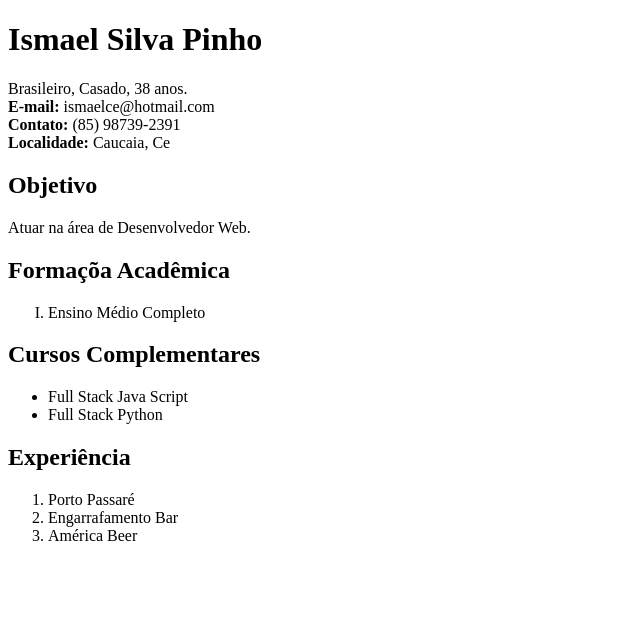
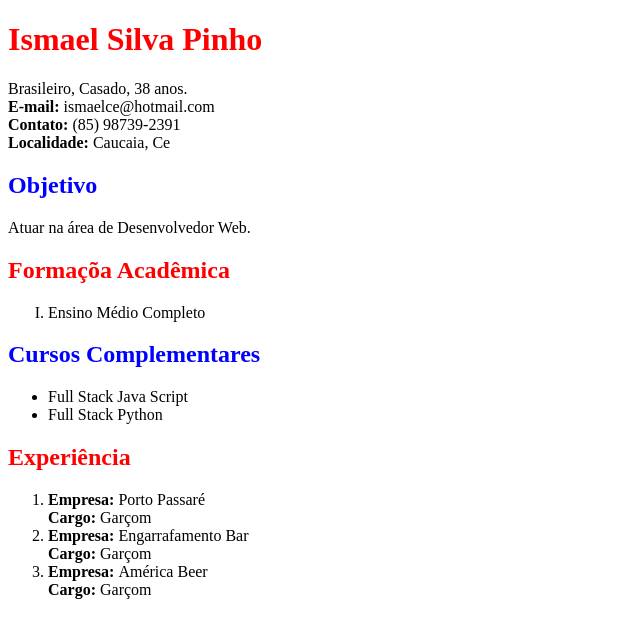
Before and after one commit to ismaelce122/Flask_Aula02, a plain HTML site: page index.html in a window 1280 px wide. Shown: the whole page, without its empty margins (0-640 px from the left). Drawn offline with Linux system fonts and the light colour scheme.

Commit message:
Atualização Currículo

```diff
--- a/index.html
+++ b/index.html
@@ -6,28 +6,31 @@
     <title>Flask Aula 02</title>
 </head>
 <body>
-    <h1>Ismael Silva Pinho</h1>
+    <h1 style="color: red;">Ismael Silva Pinho</h1>
     <p>Brasileiro, Casado, 38 anos.<br>
        <b>E-mail: </b>ismaelce@hotmail.com<br>
        <b>Contato: </b>(85) 98739-2391<br>
        <b>Localidade: </b>Caucaia, Ce
     </p>
-    <h2>Objetivo</h2>
+    <h2 style="color: blue;">Objetivo</h2>
     <p>Atuar na área de Desenvolvedor Web.</p>
-    <h2>Formaçõa Acadêmica</h2>
+    <h2 style="color: red;">Formaçõa Acadêmica</h2>
     <ol type="I">
         <li>Ensino Médio Completo</li>
     </ol>
-    <h2>Cursos Complementares</h2>
+    <h2 style="color: blue;">Cursos Complementares</h2>
     <ul>
         <li>Full Stack Java Script</li>
         <li>Full Stack Python</li>
     </ul>
-    <h2>Experiência</h2>
+    <h2 style="color: red;">Experiência</h2>
     <ol type="1">
-        <li>Porto Passaré</li>
-        <li>Engarrafamento Bar</li>
-        <li>América Beer</li>
+        <li><b>Empresa: </b>Porto Passaré<br>
+        <b>Cargo: </b> Garçom</li>
+        <li><b>Empresa: </b>Engarrafamento Bar<br>
+        <b>Cargo: </b> Garçom</li>
+        <li><b>Empresa: </b>América Beer<br>
+        <b>Cargo: </b> Garçom</li>
     </ol>
 </body>
 </html>
```
